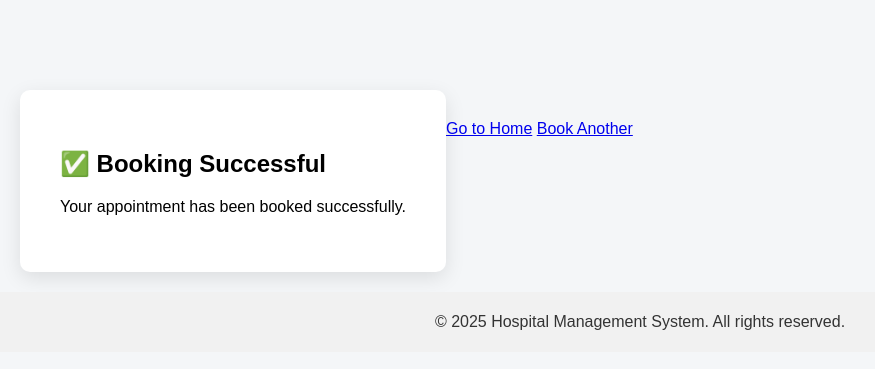
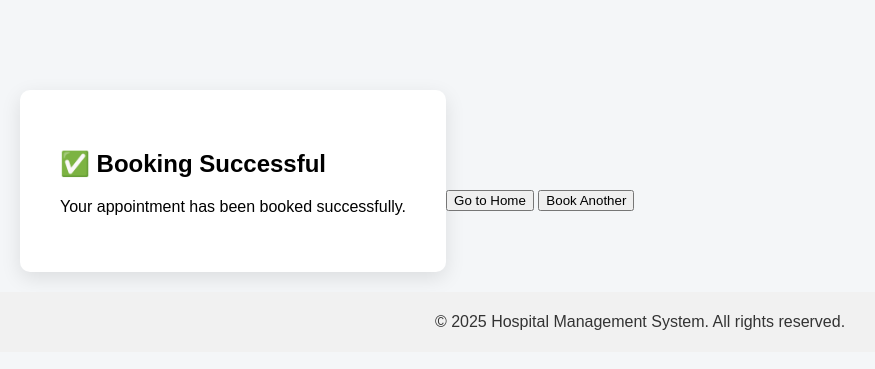
Before and after one commit to fsulthanaibrahim-hue/Week2-Django, a Django app: page /booking-success/ in a window 1280 px wide. Shown: the part 86-455 px from the top of the page, without its empty margins (0-875 px from the left). Run offline with Django 5.2, Linux system fonts and the light colour scheme.

Commit message:
Week2-Django

```diff
--- a/hospital/templates/hospital/booking_success.html
+++ b/hospital/templates/hospital/booking_success.html
@@ -4,8 +4,9 @@
     <h2>✅ Booking Successful</h2>
     <p>Your appointment has been booked successfully.</p>
 </div>
- <div style="margin-top:30px;">
-        <a href="/" class="button primary">Go to Home</a>
-        <a href="/booking/" class="button">Book Another</a>
+ <div style="margin-top:100px;">
+        <a href="/"><button type="go to home">Go to Home</button></a>
+
+        <a href="/booking/"><button type="Book Another">Book Another</button></a>
     </div>
 {% endblock %}
```
Also changed, not shown: hospital/templates/hospital/booking.html (+7 -7 lines).
